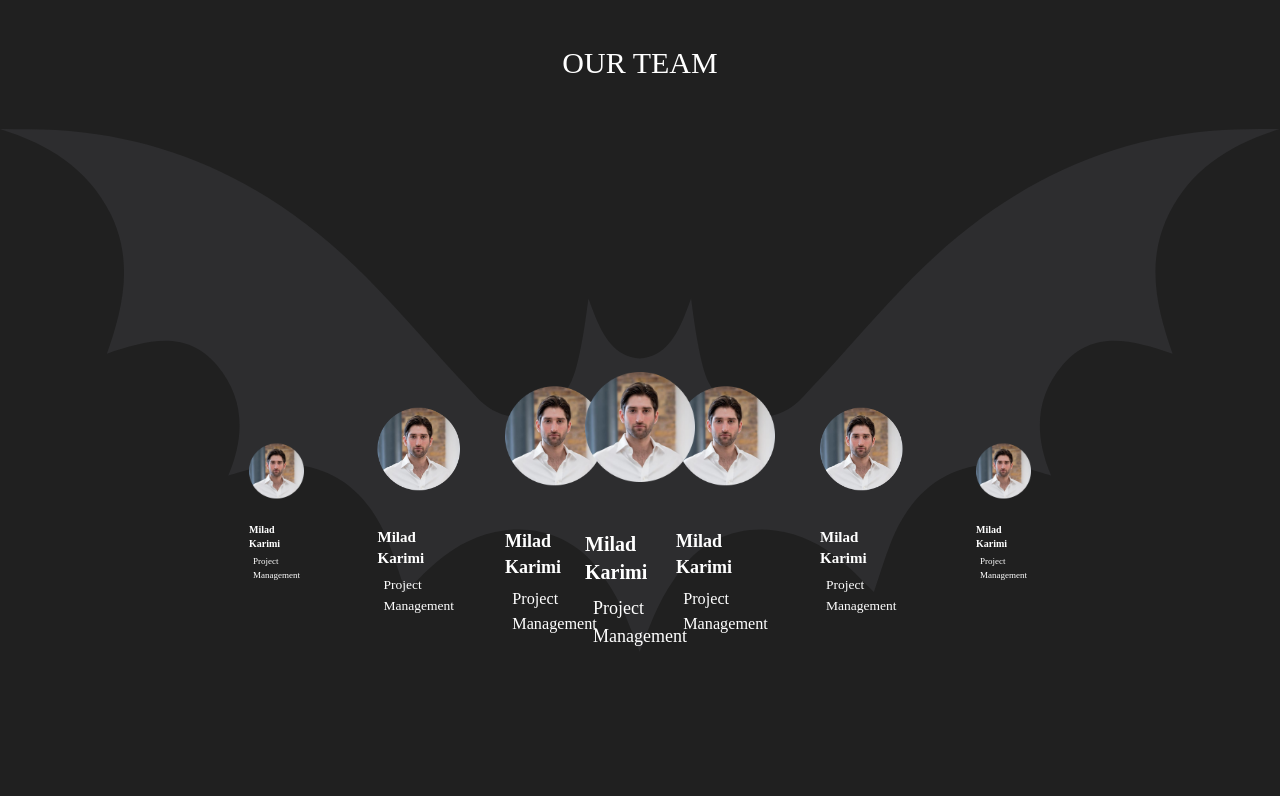
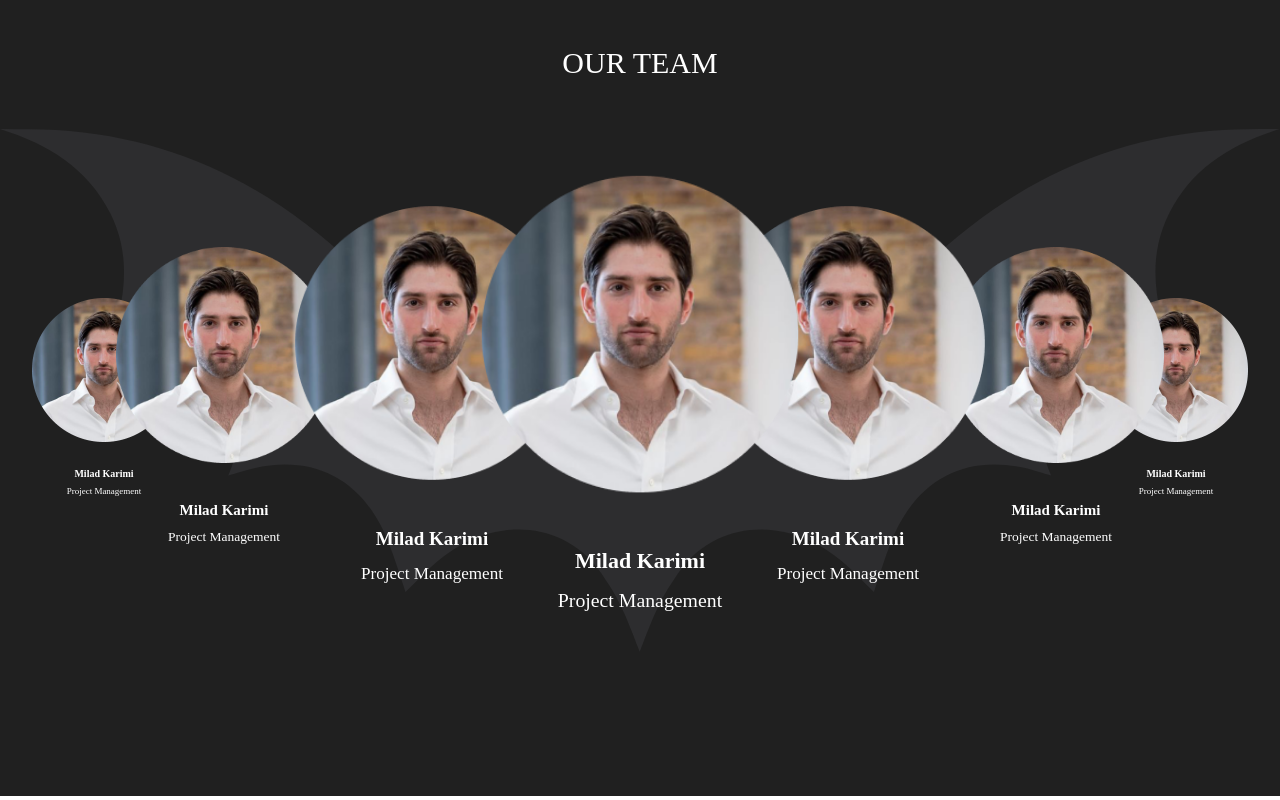
Before and after one commit to leehaamdev/batriders, a React (Create React App) app: page / in a window 1280 px wide. Shown: the part 7560-8360 px from the top of the page. Built offline with nearby package versions, Linux system fonts and the light colour scheme; a web font is replaced by a local one.

Commit message:
fix Team section bug

```diff
--- a/package.json
+++ b/package.json
@@ -10,6 +10,7 @@
     "react": "^18.2.0",
     "react-dom": "^18.2.0",
     "react-scripts": "5.0.1",
+    "swiper": "^8.4.4",
     "tailwindcss": "^3.2.1",
     "web-vitals": "^2.1.4"
   },
--- a/public/output.css
+++ b/public/output.css
@@ -620,6 +620,26 @@ video {
   top: 0px;
 }
 
+.bottom-10 {
+  bottom: 2.5rem;
+}
+
+.bottom-8 {
+  bottom: 2rem;
+}
+
+.bottom-2 {
+  bottom: 0.5rem;
+}
+
+.bottom-64 {
+  bottom: 16rem;
+}
+
+.bottom-48 {
+  bottom: 12rem;
+}
+
 .z-0 {
   z-index: 0;
 }
@@ -642,6 +662,10 @@ video {
 
 .z-20 {
   z-index: 20;
+}
+
+.-z-50 {
+  z-index: -50;
 }
 
 .m-12 {
@@ -684,6 +708,16 @@ video {
 .mx-96 {
   margin-left: 24rem;
   margin-right: 24rem;
+}
+
+.-mx-10 {
+  margin-left: -2.5rem;
+  margin-right: -2.5rem;
+}
+
+.-mx-32 {
+  margin-left: -8rem;
+  margin-right: -8rem;
 }
 
 .mb-12 {
@@ -761,6 +795,20 @@ video {
 .scale-50 {
   --tw-scale-x: .5;
   --tw-scale-y: .5;
+  -webkit-transform: translate(var(--tw-translate-x), var(--tw-translate-y)) rotate(var(--tw-rotate)) skewX(var(--tw-skew-x)) skewY(var(--tw-skew-y)) scaleX(var(--tw-scale-x)) scaleY(var(--tw-scale-y));
+          transform: translate(var(--tw-translate-x), var(--tw-translate-y)) rotate(var(--tw-rotate)) skewX(var(--tw-skew-x)) skewY(var(--tw-skew-y)) scaleX(var(--tw-scale-x)) scaleY(var(--tw-scale-y));
+}
+
+.scale-95 {
+  --tw-scale-x: .95;
+  --tw-scale-y: .95;
+  -webkit-transform: translate(var(--tw-translate-x), var(--tw-translate-y)) rotate(var(--tw-rotate)) skewX(var(--tw-skew-x)) skewY(var(--tw-skew-y)) scaleX(var(--tw-scale-x)) scaleY(var(--tw-scale-y));
+          transform: translate(var(--tw-translate-x), var(--tw-translate-y)) rotate(var(--tw-rotate)) skewX(var(--tw-skew-x)) skewY(var(--tw-skew-y)) scaleX(var(--tw-scale-x)) scaleY(var(--tw-scale-y));
+}
+
+.scale-110 {
+  --tw-scale-x: 1.1;
+  --tw-scale-y: 1.1;
   -webkit-transform: translate(var(--tw-translate-x), var(--tw-translate-y)) rotate(var(--tw-rotate)) skewX(var(--tw-skew-x)) skewY(var(--tw-skew-y)) scaleX(var(--tw-scale-x)) scaleY(var(--tw-scale-y));
           transform: translate(var(--tw-translate-x), var(--tw-translate-y)) rotate(var(--tw-rotate)) skewX(var(--tw-skew-x)) skewY(var(--tw-skew-y)) scaleX(var(--tw-scale-x)) scaleY(var(--tw-scale-y));
 }
@@ -1002,6 +1050,11 @@ video {
   line-height: 1.75rem;
 }
 
+.text-xs {
+  font-size: 0.75rem;
+  line-height: 1rem;
+}
+
 .font-thin {
   font-weight: 100;
 }
--- a/src/components/Services/Service.js
+++ b/src/components/Services/Service.js
@@ -1,7 +1,7 @@
 function Left ({icon , title , description}) {
     return (
         <div className="flex flex-col justify-center items-center rounded-3xl rounded-br-none p-5 backdrop-blur-md bg-gradient-to-br from-shishei to-transparent shadow-xl m-12">
-            <img src={icon} className="p-4" />
+            <img src={icon} className="p-4" alt="project"/>
             <h1 className="text-lg font-semibold p-4">{title}</h1>
             <p className="text-center text-sm py-4 px-10">{description}</p>
         </div>
@@ -11,7 +11,7 @@ function Left ({icon , title , description}) {
 function Right ({icon , title , description}) {
     return (
         <div className="flex flex-col justify-center items-center rounded-3xl rounded-bl-none p-5 backdrop-blur-md bg-gradient-to-br from-shishei to-transparent shadow-xl m-12">
-            <img src={icon} className="p-4" />
+            <img src={icon} className="p-4" alt="project"/>
             <h1 className="text-lg font-semibold p-4">{title}</h1>
             <p className="text-center text-sm py-4 px-10">{description}</p>
         </div>
--- a/src/components/Services/Services.js
+++ b/src/components/Services/Services.js
@@ -19,8 +19,8 @@ function Services() {
     return (
         <div className="flex relative px-32">
             <div className="flex flex-col justify-center">
-                <img src={firstLine} className="absolute inset-x-0 top-20"/>
-                <img src={secLine} className="absolute inset-x-0 bottom-72"/>
+                <img src={firstLine} className="absolute inset-x-0 top-20" alt="line"/>
+                <img src={secLine} className="absolute inset-x-0 bottom-72" alt="line"/>
                 <Service icon={Frame6} title="Project strategy" description={lorem}/>
                 <Service icon={Frame1} title="Backend and frontend programming" description={lorem}/>
                 <Service icon={Frame3} title="Visual branding" description={lorem}/>
--- a/src/components/Team/Team.js
+++ b/src/components/Team/Team.js
@@ -1,58 +1,49 @@
 import bat from "./batlogo.svg"
 import milad from './milad.png'
+
 
 function Team() {
     return (
         <div className="flex flex-col items-center relative">
             <h1 className="text-3xl pb-12 pt-24">OUR TEAM</h1>
-            <div>
-                <div className="absolute top-1/2 left-1/2">
-                    <div  className="flex flex-col items-center absolute inset-x-0 z-50">
-                        <div className="flex flex-col items-center mx-10">
-                            <img src={milad} />
-                            <h1 className="text-xl font-bold mt-12">Milad Karimi</h1>
-                            <h2 className="text-lg font-thin p-2">Project Management</h2>
-                        </div>
-                    </div>
-                    <div className="flex justify-center absolute inset-x-0 z-40 scale-90">
-                        <div  className="flex flex-col items-center mx-10">
-                            <img src={milad} />
-                            <h1 className="text-xl font-bold mt-12">Milad Karimi</h1>
-                            <h2 className="text-lg font-thin p-2">Project Management</h2>
-                        </div>
-                        <div  className="flex flex-col items-center mx-10">
-                            <img src={milad} />
-                            <h1 className="text-xl font-bold mt-12">Milad Karimi</h1>
-                            <h2 className="text-lg font-thin p-2">Project Management</h2>
-                        </div>
-                    </div>
-                    <div className="flex justify-center absolute inset-x-0 z-30 scale-75">
-                        <div  className="flex flex-col items-center px-24 mx-36">
-                            <img src={milad} />
-                            <h1 className="text-xl font-bold mt-12">Milad Karimi</h1>
-                            <h2 className="text-lg font-thin p-2">Project Management</h2>
-                        </div>
-                        <div  className="flex flex-col items-center px-24 mx-36">
-                            <img src={milad} />
-                            <h1 className="text-xl font-bold mt-12">Milad Karimi</h1>
-                            <h2 className="text-lg font-thin p-2">Project Management</h2>
-                        </div>
-                    </div>
-                    <div className="flex justify-center absolute inset-x-0 z-20 scale-50">
-                        <div  className="flex flex-col items-center mx-96 px-72">
-                            <img src={milad} />
-                            <h1 className="text-xl font-bold mt-12">Milad Karimi</h1>
-                            <h2 className="text-lg font-thin p-2">Project Management</h2>
-                        </div>
-                        <div  className="flex flex-col items-center mx-96 px-72">
-                            <img src={milad} />
-                            <h1 className="text-xl font-bold mt-12">Milad Karimi</h1>
-                            <h2 className="text-lg font-thin p-2">Project Management</h2>
-                        </div>
-                    </div>
+            <div className="flex justify-center absolute bottom-48">
+            <div className="flex flex-col items-center -mx-32 z-20 scale-50">
+                    <img src={milad} alt="milad"/>
+                    <h1 className="text-xl font-bold mt-12">Milad Karimi</h1>
+                    <h2 className="text-lg font-thin p-2">Project Management</h2>
                 </div>
-            <img src={bat} className="mb-36" />
+                <div className="flex flex-col items-center -mx-10 z-30 scale-75">
+                    <img src={milad} alt="milad"/>
+                    <h1 className="text-xl font-bold mt-12">Milad Karimi</h1>
+                    <h2 className="text-lg font-thin p-2">Project Management</h2>
+                </div>
+                <div className="flex flex-col items-center -mx-10 z-40 scale-95">
+                    <img src={milad} alt="milad"/>
+                    <h1 className="text-xl font-bold mt-12">Milad Karimi</h1>
+                    <h2 className="text-lg font-thin p-2">Project Management</h2>
+                </div>
+                <div className="flex flex-col items-center -mx-10 z-50 scale-110">
+                    <img src={milad} alt="milad"/>
+                    <h1 className="text-xl font-bold mt-12">Milad Karimi</h1>
+                    <h2 className="text-lg font-thin p-2">Project Management</h2>
+                </div>
+                <div className="flex flex-col items-center -mx-10 z-40 scale-95">
+                    <img src={milad} alt="milad"/>
+                    <h1 className="text-xl font-bold mt-12">Milad Karimi</h1>
+                    <h2 className="text-lg font-thin p-2">Project Management</h2>
+                </div>
+                <div className="flex flex-col items-center -mx-10 z-30 scale-75">
+                    <img src={milad} alt="milad"/>
+                    <h1 className="text-xl font-bold mt-12">Milad Karimi</h1>
+                    <h2 className="text-lg font-thin p-2">Project Management</h2>
+                </div>
+                <div className="flex flex-col items-center -mx-32 z-20 scale-50">
+                    <img src={milad} alt="milad" />
+                    <h1 className="text-xl font-bold mt-12">Milad Karimi</h1>
+                    <h2 className="text-lg font-thin p-2">Project Management</h2>
+                </div>
             </div>
+            <img src={bat} className="mb-36" alt="bat"/>
         </div>
      );
 }
```
Also changed, not shown: 1 other file (tests, documents, lock files or other folders).
